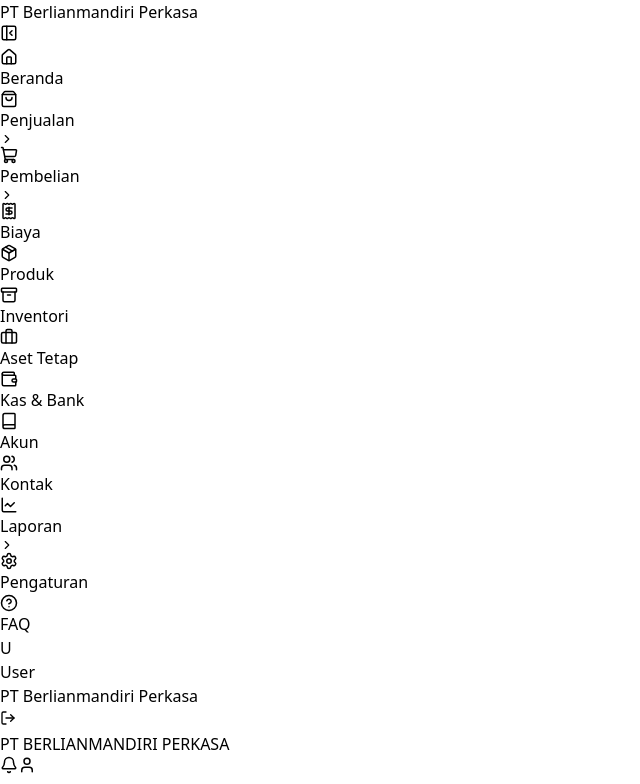
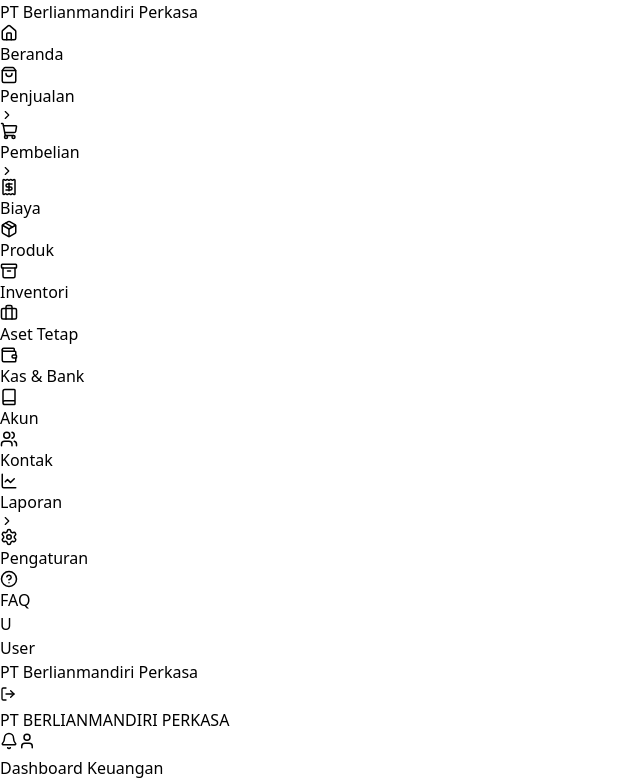
Before and after one commit to seanalden-great/Accounting-System, a React (Vite) app: page / in a window 1280 px wide. Shown: the top 784 px of the page, without its empty margins (0-640 px from the left). Built offline with nearby package versions, Linux system fonts and the light colour scheme.

Commit message:
remove toggle on the sidebar component

```diff
--- a/src/components/Sidebar.tsx
+++ b/src/components/Sidebar.tsx
@@ -524,7 +524,7 @@ export default function Sidebar() {
         <div className="flex items-center gap-2">
           <div><h1 className="text-sm font-bold text-orange-400 leading-tight">PT Berlianmandiri Perkasa</h1></div>
         </div>
-        <button className="text-slate-400 hover:text-white transition-colors"><PanelLeftClose size={18} /></button>
+        {/* <button className="text-slate-400 hover:text-white transition-colors"><PanelLeftClose size={18} /></button> */}
       </div>
 
       <nav className="flex-1 overflow-y-auto px-3 space-y-1 custom-scrollbar pb-4 pt-4">
```
